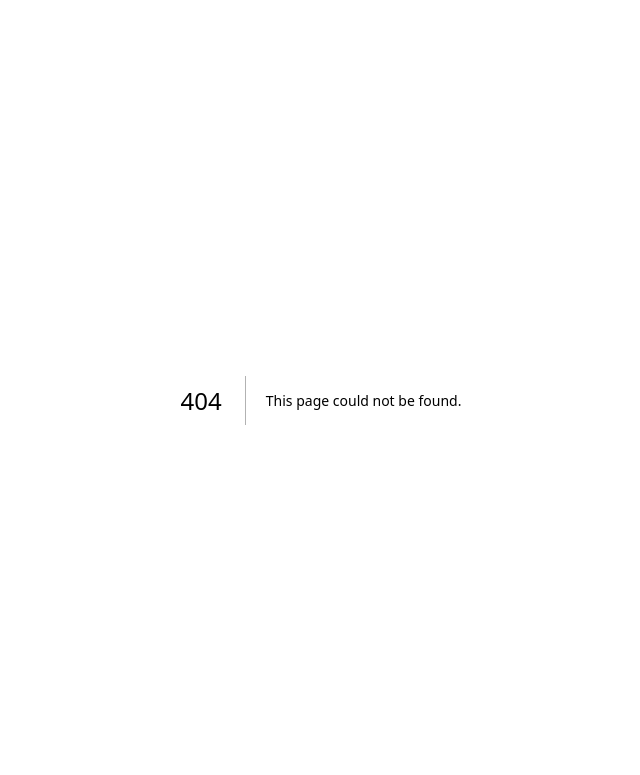
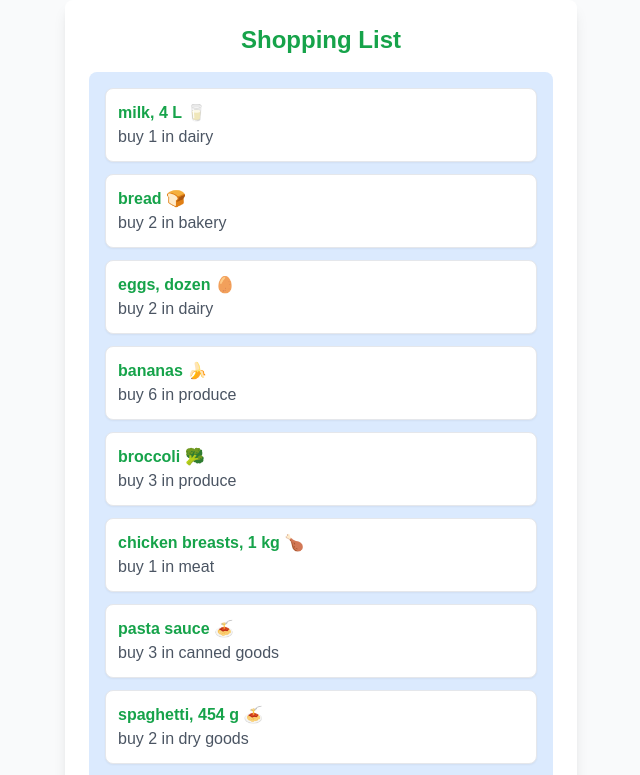
Before and after one commit to Pairphtrp/cprg306-assignments, a Next.js app: page /week-3 in a window 1280 px wide. Before the commit this address had no page. Shown: the top 775 px of the page, without its empty margins (319-959 px from the left). Built offline with nearby package versions, Linux system fonts and the light colour scheme.

Commit message:
Week-Updated

```diff
--- /dev/null
+++ b/app/week-3/item-list.js
@@ -0,0 +1,90 @@
+import React from "react";
+import Item from "./item";
+
+const item1 = {
+  name: "milk, 4 L 🥛",
+  quantity: 1,
+  category: "dairy",
+};
+
+const item2 = {
+  name: "bread 🍞",
+  quantity: 2,
+  category: "bakery",
+};
+
+const item3 = {
+  name: "eggs, dozen 🥚",
+  quantity: 2,
+  category: "dairy",
+};
+
+const item4 = {
+  name: "bananas 🍌",
+  quantity: 6,
+  category: "produce",
+};
+
+const item5 = {
+  name: "broccoli 🥦",
+  quantity: 3,
+  category: "produce",
+};
+
+const item6 = {
+  name: "chicken breasts, 1 kg 🍗",
+  quantity: 1,
+  category: "meat",
+};
+
+const item7 = {
+  name: "pasta sauce 🍝",
+  quantity: 3,
+  category: "canned goods",
+};
+
+const item8 = {
+  name: "spaghetti, 454 g 🍝",
+  quantity: 2,
+  category: "dry goods",
+};
+
+const item9 = {
+  name: "toilet paper, 12 pack 🧻",
+  quantity: 1,
+  category: "household",
+};
+
+const item10 = {
+  name: "paper towels, 6 pack",
+  quantity: 1,
+  category: "household",
+};
+
+const item11 = {
+  name: "dish soap 🍽️",
+  quantity: 1,
+  category: "household",
+};
+
+const item12 = {
+  name: "hand soap 🧼",
+  quantity: 4,
+  category: "household",
+};
+
+const items = [
+  item1, item2, item3, item4, item5, item6, item7, item8, item9, item10, item11, item12
+];
+
+const ItemList = () => {
+  return (
+    <ul className="space-y-3 p-4 bg-blue-100 rounded-lg">
+      {items.map((item, index) => (
+        <Item key={index} {...item} />
+      ))}
+    </ul>
+  );
+};
+
+export default ItemList;
--- /dev/null
+++ b/app/week-3/item.js
@@ -0,0 +1,14 @@
+import React from "react";
+
+const Item = ({ name, quantity, category }) => {
+  return (
+    <li className="border p-3 rounded-lg shadow-sm bg-white flex justify-between items-start">
+    <div>
+      <span className="font-semibold text-green-600 block">{name}</span>
+      <span className="text-gray-600"> buy {quantity} in {category}</span>
+    </div>
+
+  </li>
+);
+};
+export default Item;
--- /dev/null
+++ b/app/week-3/layout.js
@@ -0,0 +1,16 @@
+import React from "react";
+
+export const metadata = {
+  title: "Shopping List",
+};
+
+export default function RootLayout({ children }) {
+  return (
+    <html lang="en">
+      <head />
+      <body className="bg-gray-50 text-gray-900" suppressHydrationWarning={true}>
+        <div>{children}</div>
+      </body>
+    </html>
+  );
+}
--- /dev/null
+++ b/app/week-3/page.js
@@ -0,0 +1,11 @@
+import React from "react";
+import ItemList from "./item-list";
+
+export default function Page() {
+  return (
+    <main className="max-w-lg mx-auto p-6 bg-white shadow-lg rounded-lg">
+      <h1 className="text-2xl font-bold text-center mb-4 text-green-600">Shopping List</h1>
+      <ItemList />
+    </main>
+  );
+}
```
